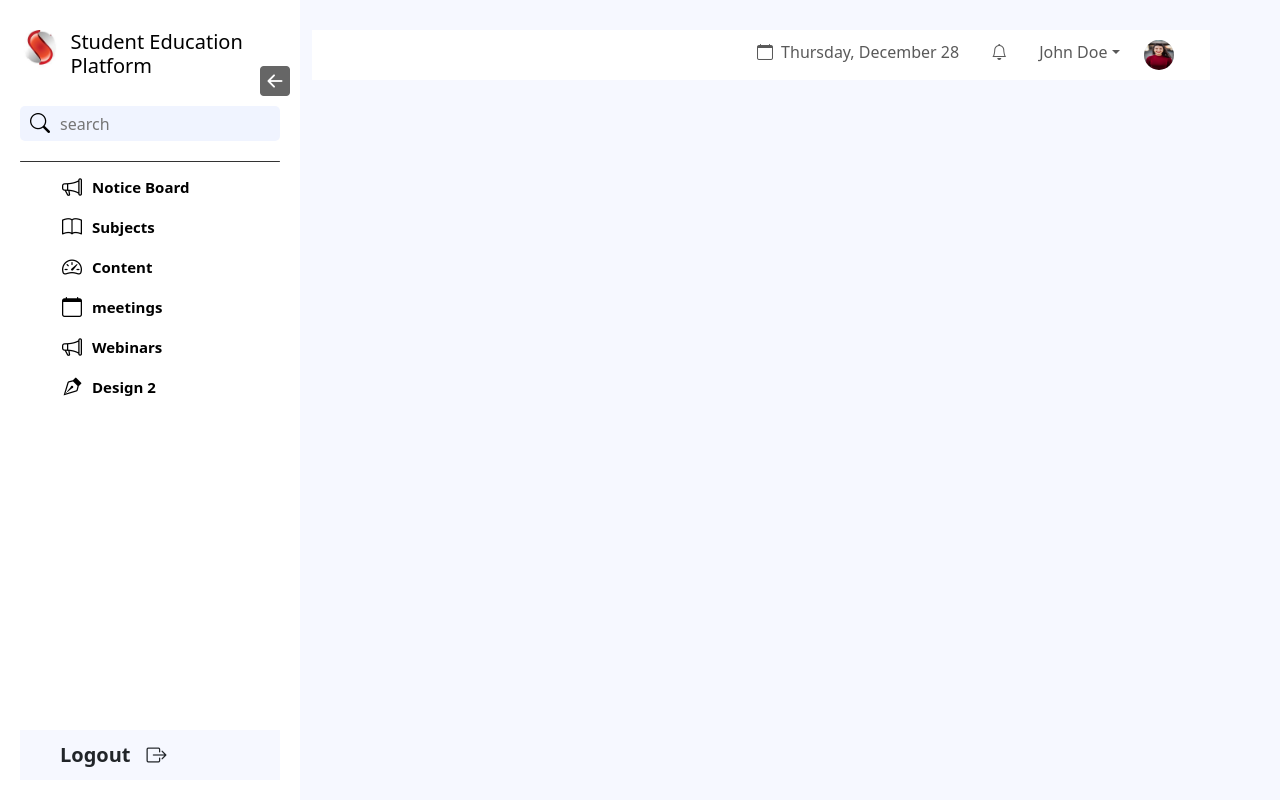
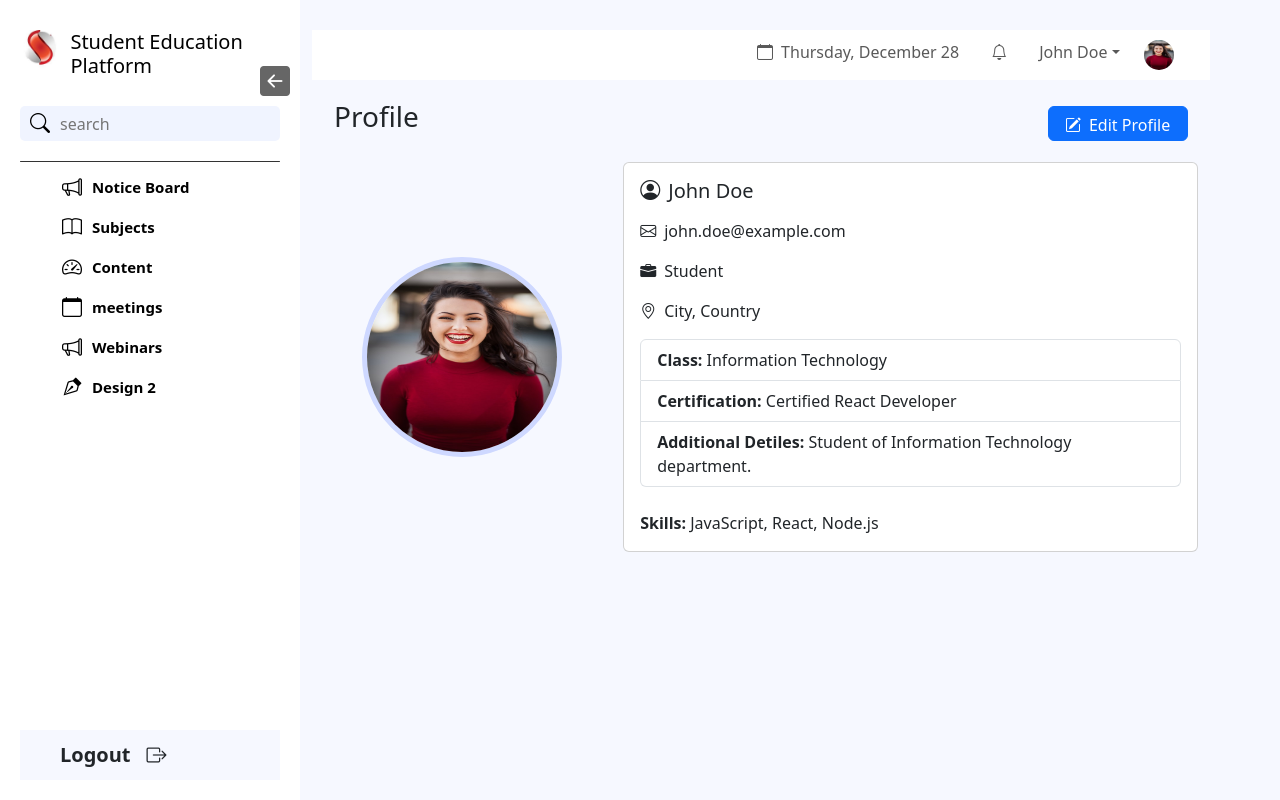
Before and after one commit to Prajwalgawande/Student-Educational-Platform, a React (Vite) app: page /profile/1 in a window 1280 px wide. Built offline with nearby package versions, Linux system fonts and the light colour scheme.

Commit message:
added profile page

```diff
--- a/src/App.jsx
+++ b/src/App.jsx
@@ -19,6 +19,7 @@ import AssignmentTab from './components/assignment-tab/AssignmentTab'
 import TopNavbar from "./components/Navbar/Navbar";
 import Webinars from "./components/Webinars/Webinars";
 import WebinarDetail from "./components/webinar-detiles/WebinarDetiles";
+import ProfilePage from "./components/profile-page/Profile";
 
 const Dashboard = () => <h1>Dashboard</h1>;
 const Content = () => <h1>Content</h1>;
@@ -78,6 +79,7 @@ function App() {
             <Route path="/content/courses" element={<Courses />} />
             <Route path="/content/videos" element={<Videos />} />
             <Route path="/meetings" element={<Meetings />} />
+            <Route path="/profile/:userid" element={<ProfilePage />} />
             <Route path="/content-2" element={<Content2 />} />
             <Route path="/content-2/courses" element={<Courses2 />} />
             <Route path="/content-2/videos" element={<Videos2 />} />
--- a/src/components/Navbar/Navbar.jsx
+++ b/src/components/Navbar/Navbar.jsx
@@ -1,6 +1,7 @@
 import React from 'react';
 import { Navbar, Nav, NavDropdown, Container } from 'react-bootstrap';
 import userImage from '../../assets/user.jpg';
+import { Link } from 'react-router-dom';
 
 const TopNavbar = () => {
   const username = 'John Doe';
@@ -29,7 +30,7 @@ const formattedDate = currentDate.toLocaleDateString('en-US', options);
             </Nav.Link>
 
             <NavDropdown title={username} id="basic-nav-dropdown">
-              <NavDropdown.Item href="#">Profile</NavDropdown.Item>
+              <NavDropdown.Item href="#"><Link style={{textDecoration:"none",color:"black"}} to={'/profile/:userid'}>Profile</Link></NavDropdown.Item>
               <NavDropdown.Item href="#">Settings</NavDropdown.Item>
               <NavDropdown.Divider />
               <NavDropdown.Item href="#">Logout</NavDropdown.Item>
--- /dev/null
+++ b/src/components/profile-page/Profile.jsx
@@ -0,0 +1,135 @@
+import React, { useState } from 'react';
+import { Container, Row, Col, Card, Button, Form, Image, ListGroup } from 'react-bootstrap';
+import userImage from '../../assets/user.jpg';
+import PageTitle from '../page-title/PageTitle';
+
+const ProfilePage = () => {
+    const [editMode, setEditMode] = useState(false);
+    const [formData, setFormData] = useState({
+        username: 'John Doe',
+        email: 'john.doe@example.com',
+        role: 'Student',
+        additional_detiles: 'Student of Information Technology department.',
+        skills: ['JavaScript', 'React', 'Node.js'],
+        location: 'City, Country',
+        class: 'Information Technology',
+        certification: 'Certified React Developer',
+    });
+
+    const handleEditToggle = () => {
+        setEditMode(!editMode);
+    };
+
+    const handleInputChange = (e) => {
+        setFormData({ ...formData, [e.target.name]: e.target.value });
+    };
+
+    const handleUpdateProfile = (e) => {
+        e.preventDefault();
+        // Add logic to update profile details (API call or state update)
+        setEditMode(false);
+    };
+
+    return (
+        <Container fluid className="profile-container">
+            <div className="d-flex justify-content-between">
+                <PageTitle title={"Profile"} />
+                <Button variant="primary" onClick={handleEditToggle} className="edit-profile-btn mt-3" style={{width:"140px",height:"35px", margin:"10px"}}>
+                    <i className="bi bi-pencil-square me-2"></i>
+                    Edit Profile
+                </Button>
+            </div>
+            <Row>
+                <Col md={4} className="mb-4">
+                    <div className="d-flex justify-content-center h-100 w-100 align-items-center flex-column">
+                        <Image src={userImage} alt="Profile" className="profile-image" style={{ width: "200px", height: "200px", border: "5px solid #ced8ff" }} roundedCircle />
+                    </div>
+                </Col>
+                <Col md={8} className="mb-4">
+                    <Card className="profile-card">
+                        <Card.Body>
+                            {editMode ? (
+                                <Form onSubmit={handleUpdateProfile}>
+                                    <Form.Group controlId="formUsername">
+                                        <Form.Label>Username</Form.Label>
+                                        <Form.Control
+                                            type="text"
+                                            name="username"
+                                            value={formData.username}
+                                            onChange={handleInputChange}
+                                            required
+                                        />
+                                    </Form.Group>
+                                    <Form.Group controlId="formEmail">
+                                        <Form.Label>Email</Form.Label>
+                                        <Form.Control
+                                            type="email"
+                                            name="email"
+                                            value={formData.email}
+                                            onChange={handleInputChange}
+                                            required
+                                        />
+                                    </Form.Group>
+                                    <Form.Group controlId="formBio">
+                                        <Form.Label>Addtitional Detiles</Form.Label>
+                                        <Form.Control
+                                            as="textarea"
+                                            rows={3}
+                                            name="additional_detiles"
+                                            value={formData.additional_detiles}
+                                            onChange={handleInputChange}
+                                        />
+                                    </Form.Group>
+                                    <Button variant="primary" type="submit" className="mt-2 me-2">
+                                        <i className="bi bi-check-circle m-2"></i>
+                                        Save Changes
+                                    </Button>
+                                    <Button variant="secondary" className='mt-2' onClick={handleEditToggle}>
+                                        Cancel
+                                    </Button>
+                                </Form>
+                            ) : (
+                                <>
+                                    <Card.Title className="mb-3">
+                                        <i className="bi bi-person-circle me-2"></i>
+                                        {formData.username}
+                                    </Card.Title>
+                                    <Card.Text>
+                                        <i className="bi bi-envelope me-2"></i>
+                                        {formData.email}
+                                    </Card.Text>
+                                    <Card.Text>
+                                        <i className="bi bi-briefcase-fill me-2"></i>
+                                        {formData.role}
+                                    </Card.Text>
+                                    <Card.Text>
+                                        <i className="bi bi-geo-alt me-2"></i>
+                                        {formData.location}
+                                    </Card.Text>
+                                    <Card.Text className="mb-4">
+                                        <ListGroup>
+                                            <ListGroup.Item>
+                                                <strong>Class:</strong> {formData.class}
+                                            </ListGroup.Item>
+                                            <ListGroup.Item>
+                                                <strong>Certification:</strong> {formData.certification}
+                                            </ListGroup.Item>
+                                            <ListGroup.Item>
+                                                <strong>Additional Detiles:</strong> {formData.additional_detiles}
+                                            </ListGroup.Item>
+                                        </ListGroup>
+                                    </Card.Text>
+                                    <Card.Text>
+                                        <strong>Skills:</strong> {formData.skills.join(', ')}
+                                    </Card.Text>
+                                </>
+                            )}
+                        </Card.Body>
+                    </Card>
+                </Col>
+            </Row>
+        </Container>
+    );
+};
+
+export default ProfilePage;
```
